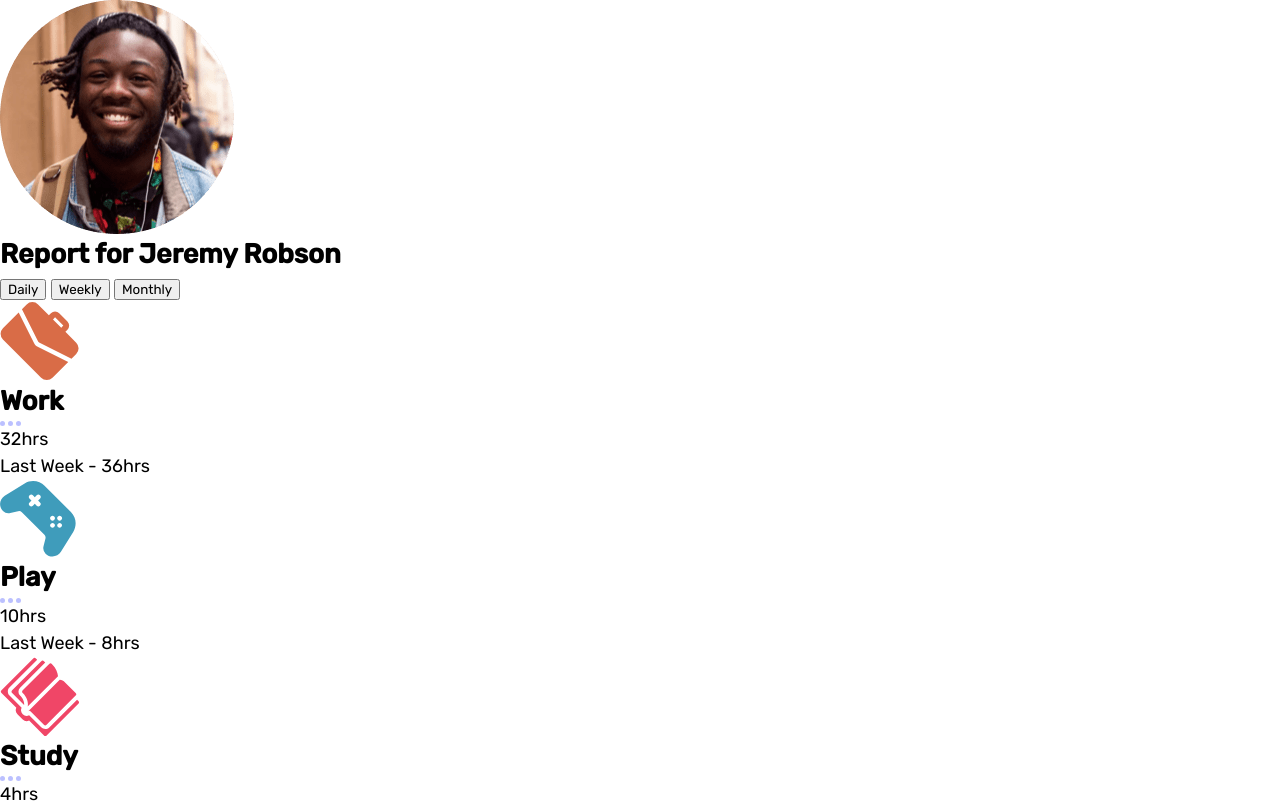
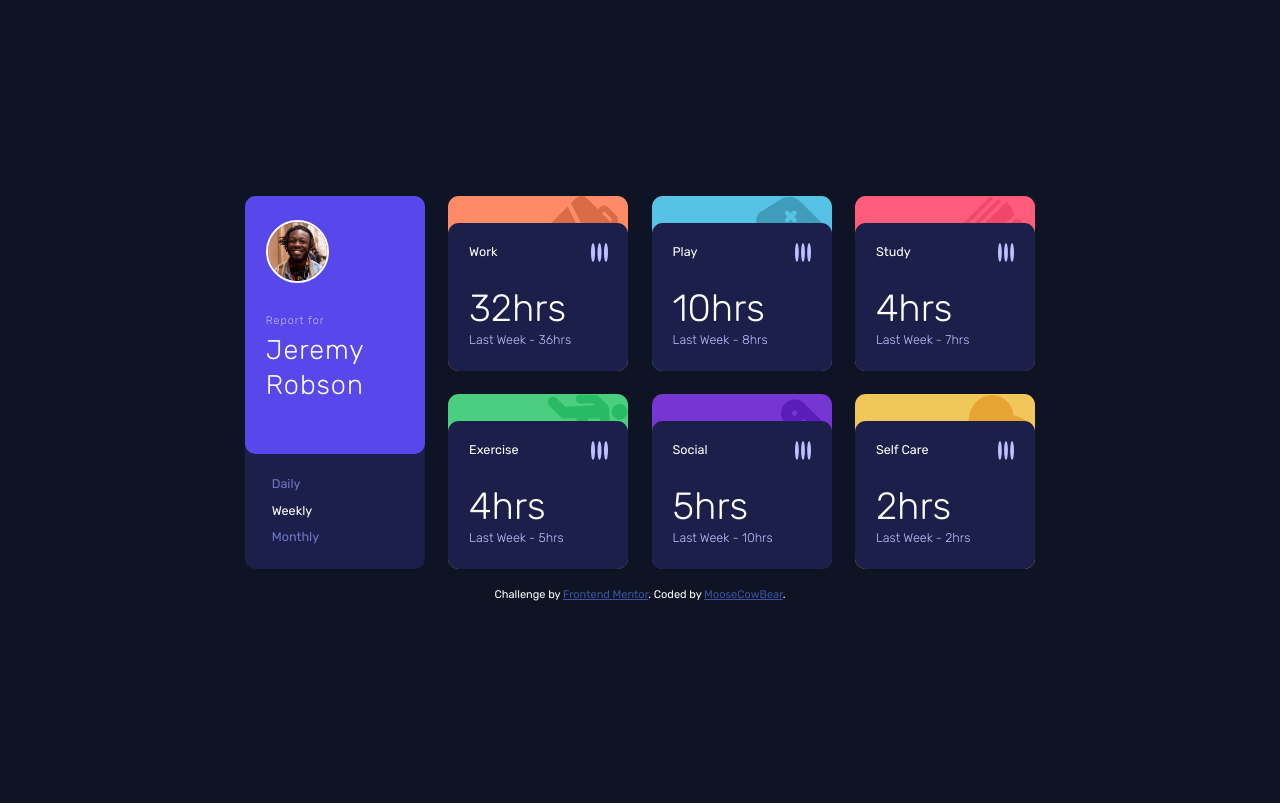
Before and after one commit to MooseCowBear/frontend-mentor-time-tracking-dashboard, a plain HTML site: page index.html in a window 1280 px wide. Shown: the top 803 px of the page. Drawn offline with Linux system fonts and the light colour scheme.

Commit message:
Add desktop styling

```diff
--- a/styles.css
+++ b/styles.css
@@ -73,4 +73,160 @@ a:not([class]) {
 body {
   font-family: "Rubik", sans-serif;
   font-size: 18px;
+  display: flex;
+  flex-direction: column;
+  justify-content: center;
+  align-items: center;
+  gap: 1em;
+  background-color: var(--background);
+  color: white;
 }
+
+main {
+  display: grid;
+  grid-template-columns: repeat(4, 10em);
+  gap: 1.3em;
+}
+
+section {
+  border-radius: 0.6em;
+}
+
+.user {
+  grid-row: 1 / 3;
+  background-color: var(--background-section);
+}
+
+.user-info {
+  background-color: var(--profile);
+  border-radius: inherit;
+  padding: 1.5rem 1.3rem;
+  display: flex;
+  flex-direction: column;
+  gap: 1.7em;
+}
+
+h1 > span {
+  font-size: 0.4em;
+  font-weight: 300;
+  color: var(--text-primary);
+  display: block;
+  margin-bottom: 0.3rem;
+}
+
+h1 {
+  font-weight: 300;
+  line-height: 1.3;
+  margin-bottom: 1.7rem;
+  letter-spacing: 1px;
+}
+
+.user img {
+  width: 3.5em;
+  border: 2px solid white;
+  border-radius: 50%;
+}
+
+.timeframe {
+  display: flex;
+  flex-direction: column;
+  align-items: flex-start;
+  justify-content: space-evenly;
+  padding: 0.7rem 1.3rem;
+  height: 30%;
+}
+
+button {
+  border: transparent;
+  background-color: transparent;
+  color: var(--text-secondary);
+  font-size: 0.7em;
+}
+
+button.selected {
+  color: white;
+}
+
+.work {
+  background-color: var(--work);
+}
+.play {
+  background-color: var(--play);
+}
+.study {
+  background-color: var(--study);
+}
+.exercise {
+  background-color: var(--exercise);
+}
+.social {
+  background-color: var(--social);
+}
+.self-care {
+  background-color: var(--self-care);
+}
+
+.category {
+  height: 9.7em;
+  position: relative;
+}
+.category > img {
+  float: right; /* the background img */
+}
+
+.section-info {
+  background-color: var(--background-section);
+  border-radius: inherit;
+  height: 85%;
+  position: absolute;
+  bottom: 0;
+  width: 100%;
+  display: flex;
+  flex-direction: column;
+  justify-content: space-between;
+  padding: 1.3rem;
+}
+
+.section-heading {
+  display: flex;
+  justify-content: space-between;
+}
+
+.section-heading > img { /* ellipsis */
+  width: 0.9em;
+}
+
+h2 {
+  font-size: 0.7em;
+  font-weight: 400;
+}
+
+.paragraph-wrapper {
+  display: flex;
+  flex-direction: column;
+  gap: 0;
+}
+
+.curr {
+  font-size: 2.1em;
+  font-weight: 300;
+  line-height: 1.2;
+}
+
+.prev {
+  font-size: 0.7em;
+  font-weight: 300;
+  color: var(--text-primary);
+}
+
+/* active states */
+button:hover, button:focus{
+  cursor: pointer;
+  color: white;
+}
+.section-heading > img:hover {
+  cursor: pointer;
+}
+.section-info:hover, .section-info:focus-within {
+  filter: brightness(170%);
+}
```
